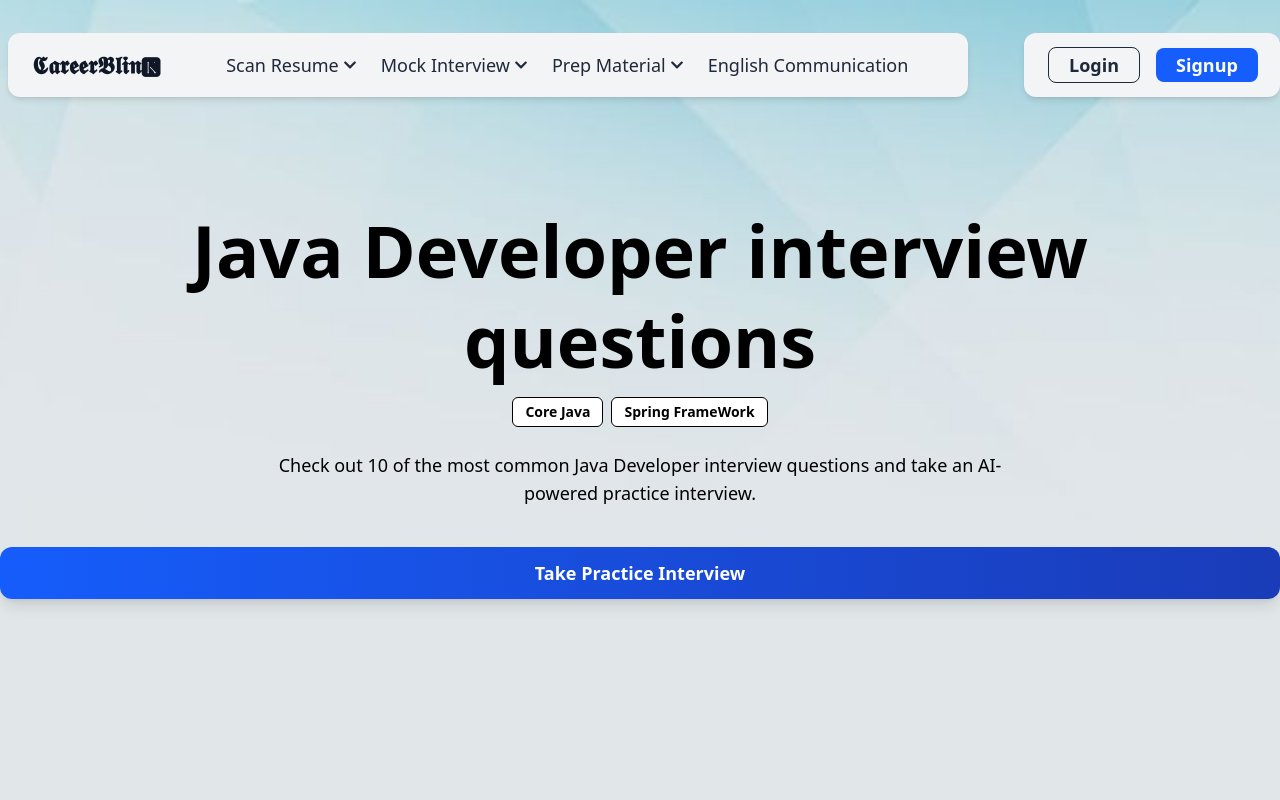
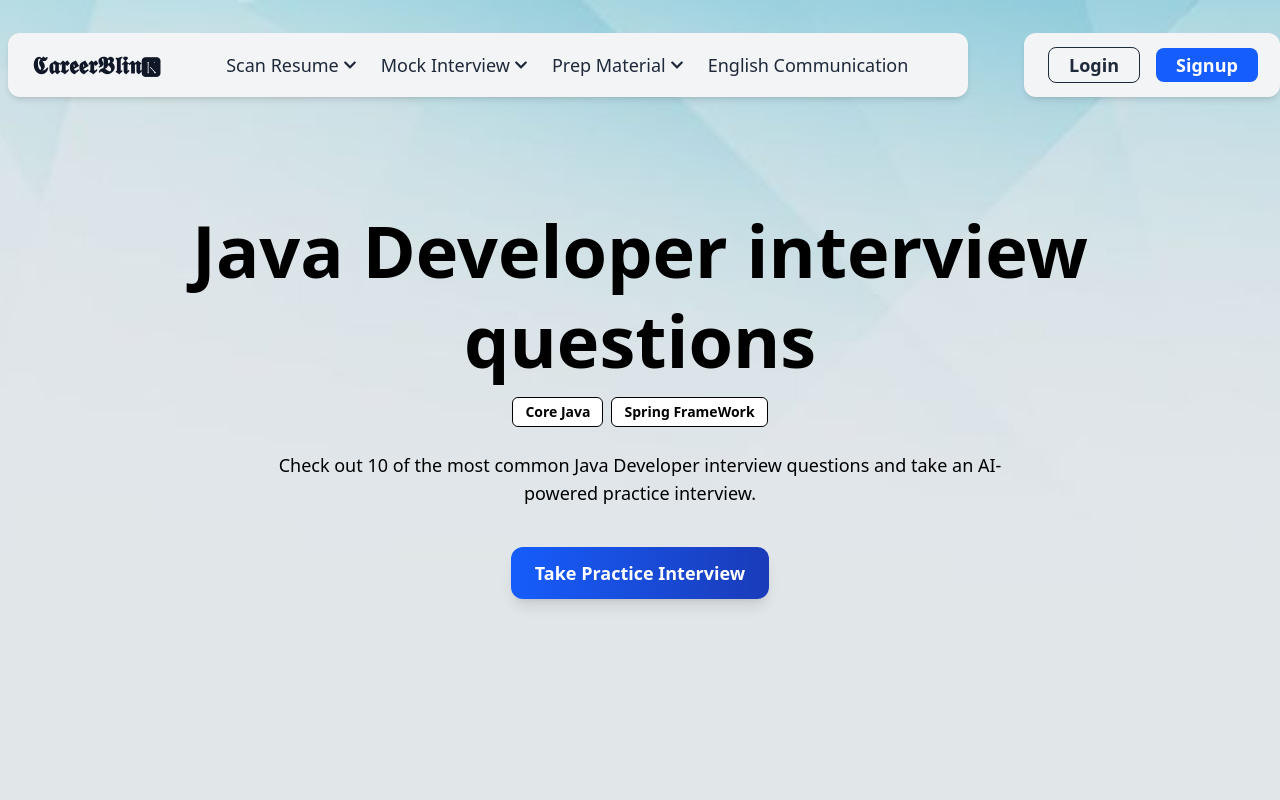
Before and after one commit to priyanshu442004/Career-Blink, a React (Vite) app in the folder Client/: page /AIMockInterview/JavaInterview in a window 1280 px wide. Shown: the top 800 px of the page. Built offline with nearby package versions, Linux system fonts and the light colour scheme.

Commit message:
Formatting whole structure

```diff
--- a/Client/src/pages/Mock Interview/AI mock Interview/JavaInterview.jsx
+++ b/Client/src/pages/Mock Interview/AI mock Interview/JavaInterview.jsx
@@ -19,7 +19,7 @@ const JavaInterview = () => {
           Check out 10 of the most common Java Developer interview questions and
           take an AI-powered practice interview.
         </div>
-        <button className="w-full py-3 bg-gradient-to-r from-blue-600 to-blue-800
+        <button className="py-3 px-6 bg-gradient-to-r from-blue-600 to-blue-800
         text-white rounded-xl shadow-lg hover:from-blue-700 hover:to-blue-900
         transition-transform transform hover:scale-105 active:scale-95 font-semibold text-lg">
           Take Practice Interview
```
